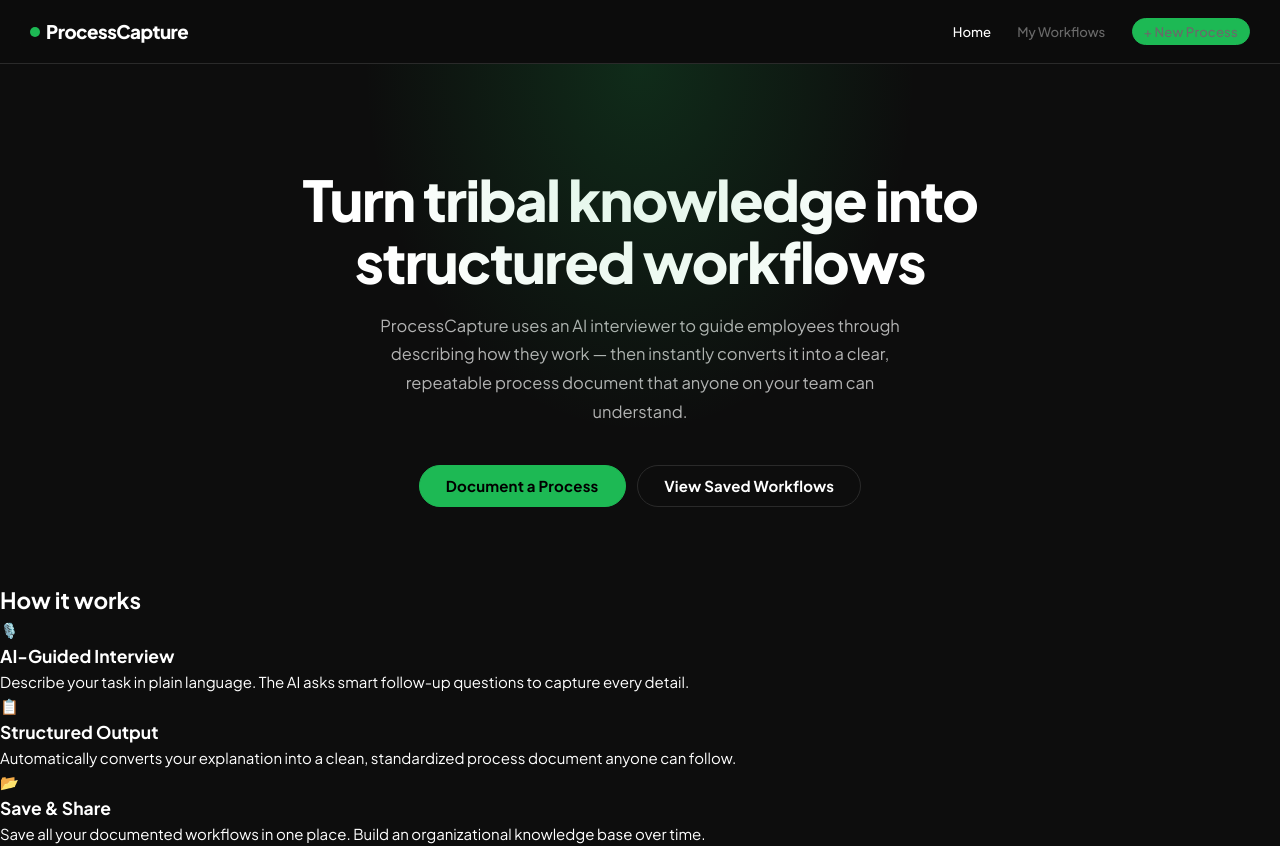
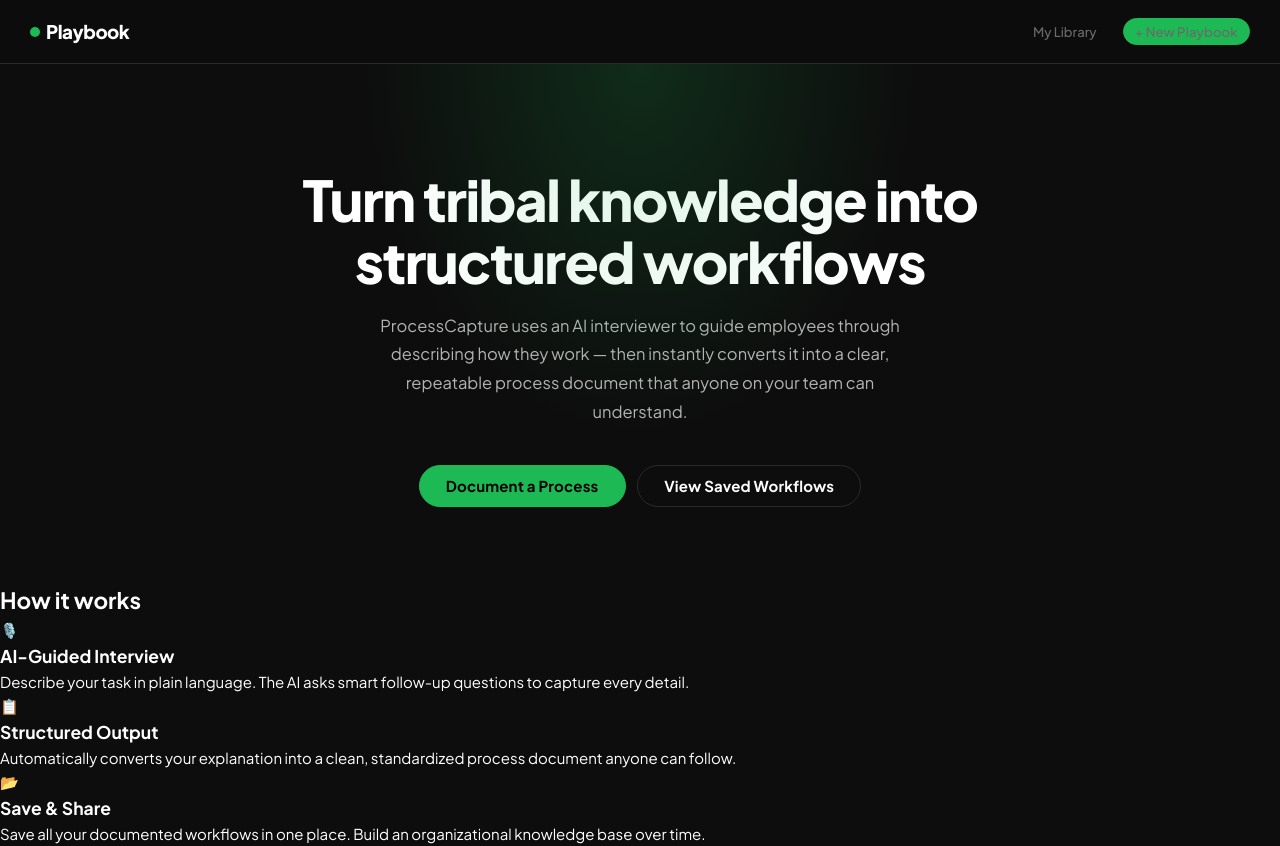
Before and after one commit to Lukeat2049/Process-Capture, a React (Vite) app in the folder frontend/: page / in a window 1280 px wide. Built offline with nearby package versions, Linux system fonts and the light colour scheme.

Commit message:
Update Navbar.jsx

```diff
--- a/frontend/src/components/Navbar.jsx
+++ b/frontend/src/components/Navbar.jsx
@@ -6,17 +6,14 @@ export default function Navbar() {
   return (
     <nav className="navbar">
       <div className="navbar-brand">
-        <Link to="/">ProcessCapture</Link>
+        <Link to="/">Playbook</Link>
       </div>
       <div className="navbar-links">
-        <Link to="/" className={pathname === '/' ? 'active' : ''}>
-          Home
-        </Link>
         <Link to="/dashboard" className={pathname === '/dashboard' ? 'active' : ''}>
-          My Workflows
+          My Library
         </Link>
         <Link to="/create" className="btn btn-primary btn-sm">
-          + New Process
+          + New Playbook
         </Link>
       </div>
     </nav>
```
